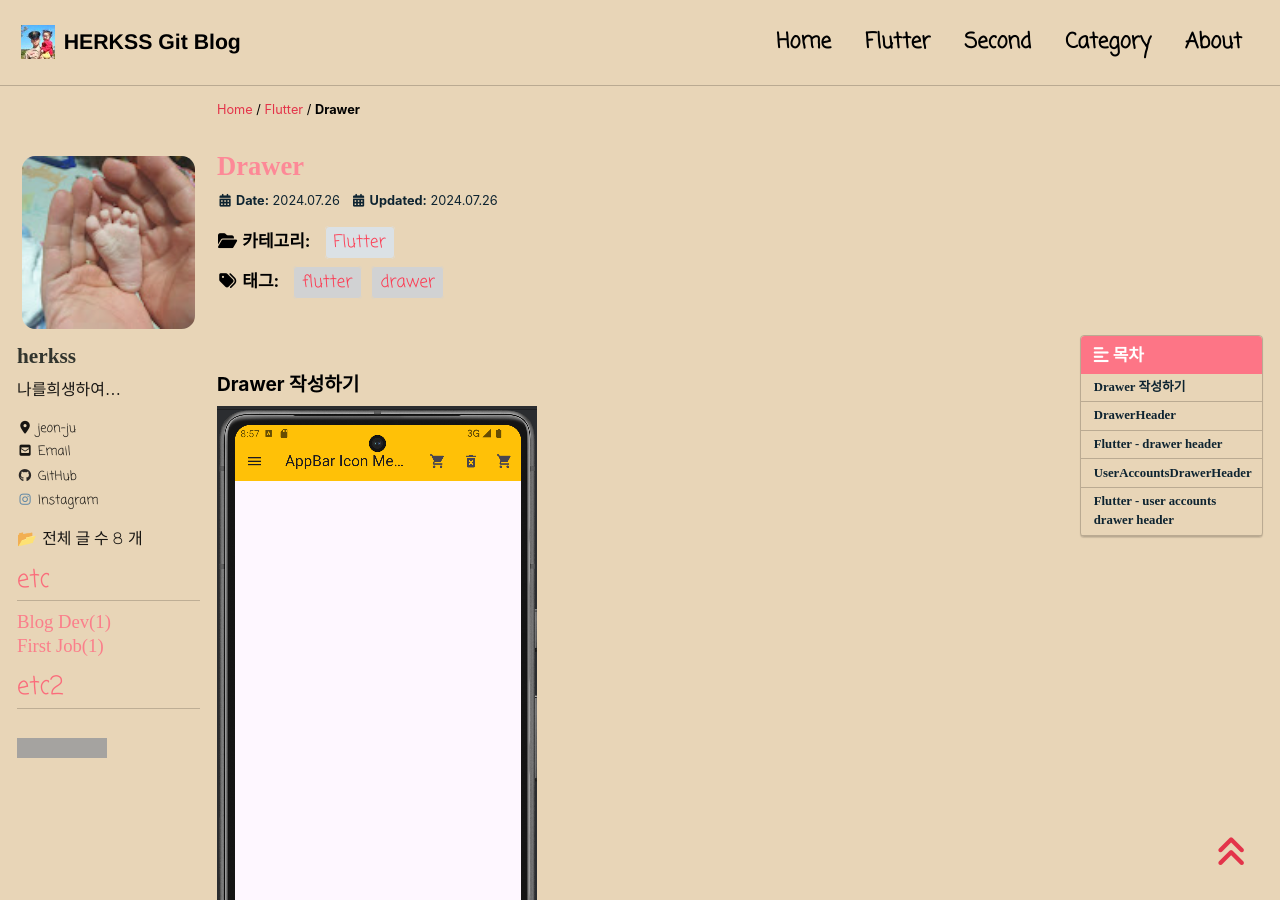
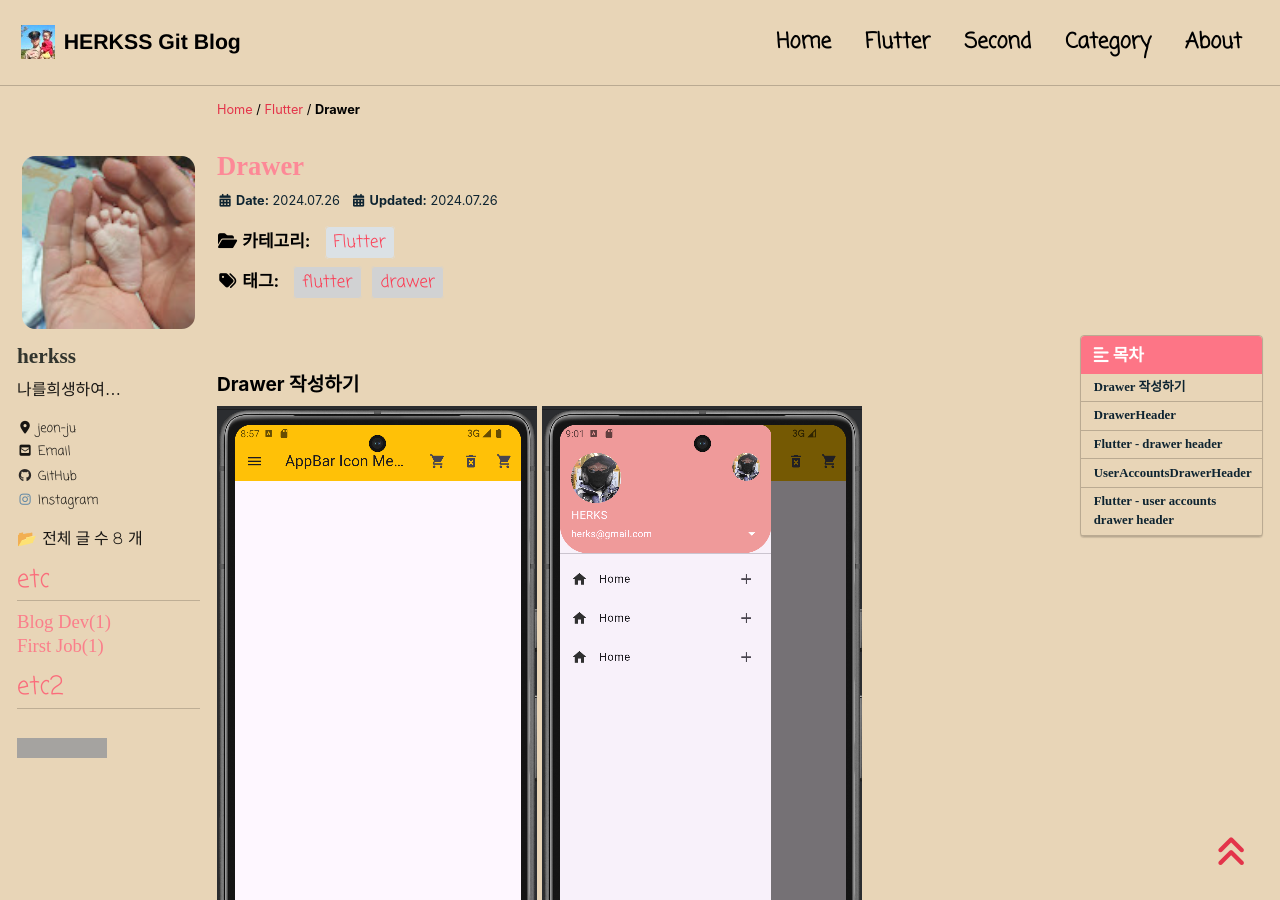
Before and after one commit to herkss/herkss.github.io, a Jekyll site: the page built from _posts/Flutter/2024-07-26-drawer.md, in a window 1280 px wide and 900 px high. Built offline with Jekyll 4.4.1, drawn with Linux system fonts in a browser that asks for light colours; cached includes are drawn as plain includes; nearby versions of some CDN libraries; some web fonts are replaced; comment, search, counter and statistics services are not loaded; grey boxes are pictures that could not be loaded.

Commit message:
Update 2024-07-26-drawer.md

```diff
--- a/_posts/Flutter/2024-07-26-drawer.md
+++ b/_posts/Flutter/2024-07-26-drawer.md
@@ -17,6 +17,7 @@ last_modified_at: 2024-07-26
 
 ### Drawer 작성하기
 ![Drawer 예제이미지 ](/assets/images/drawer1.png)
+![Drawer 예제이미지 ](/assets/images/drawer2.png)
 
 
 [Flutter] Drawer 내비게이션
```
